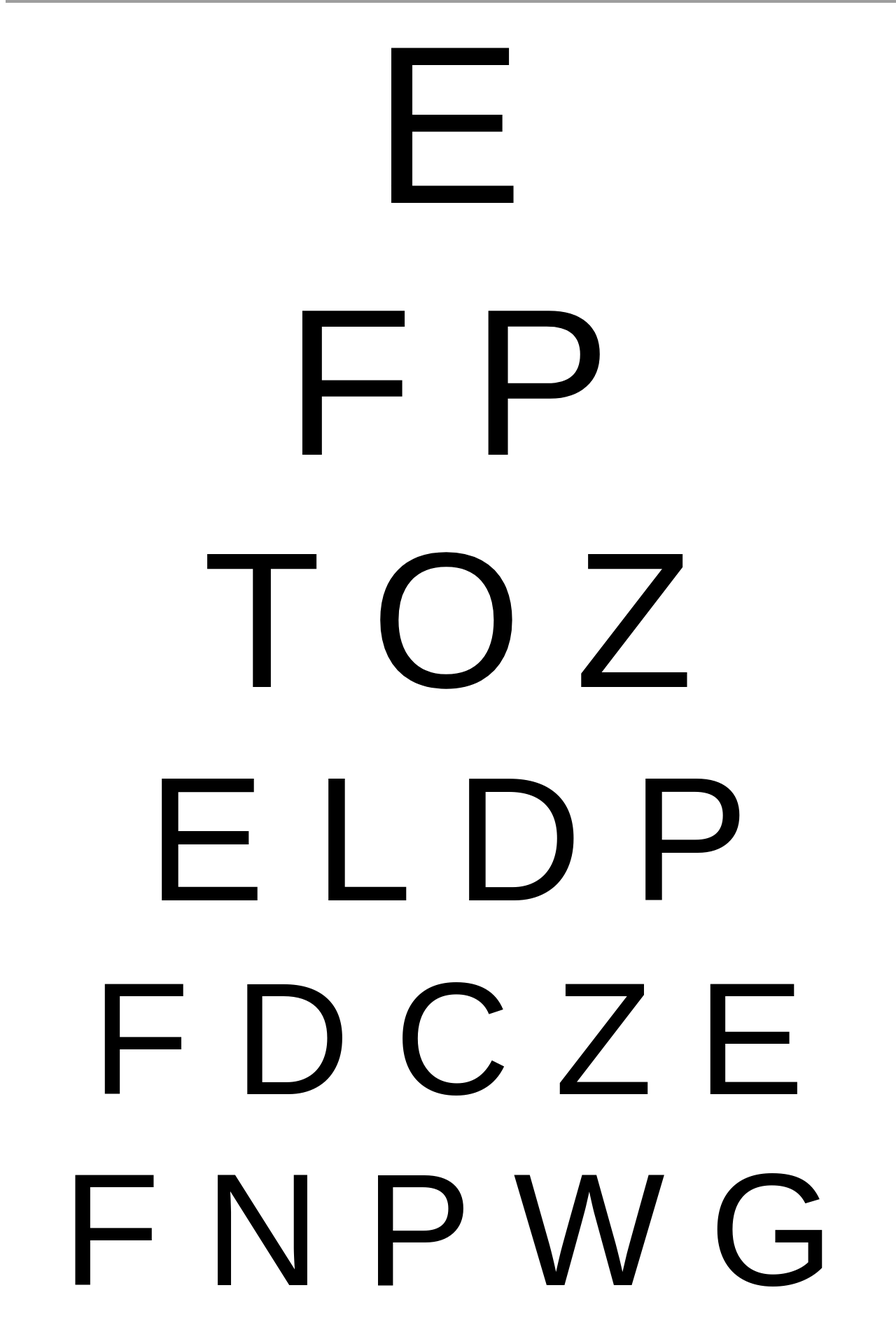
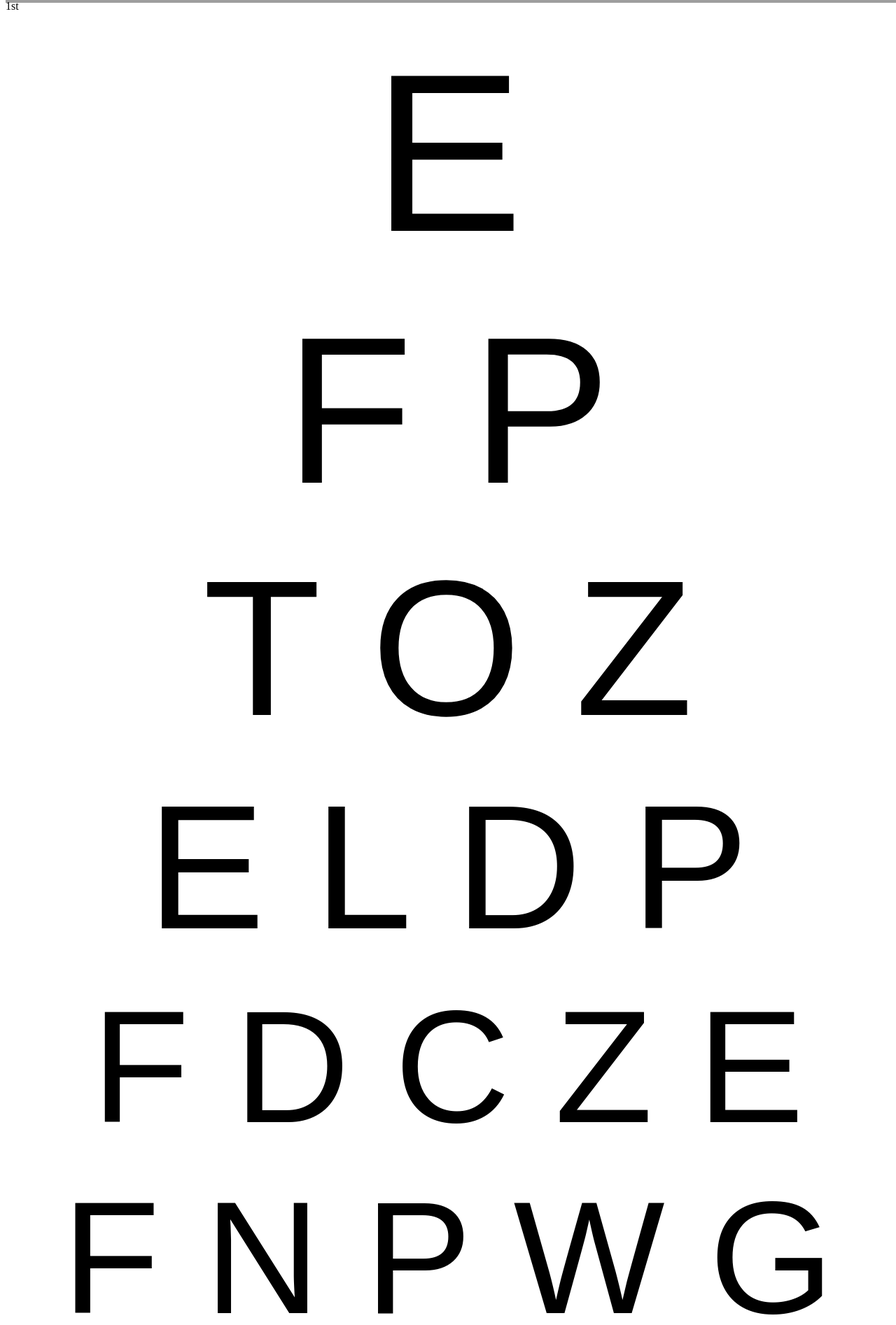
Before and after one commit to ASUR12ZURVAN/Home-EYECARE, a Django app: template Integ/templates/hd.html in a window 1280 px wide. Shown: the part 937-2831 px from the top of the page at 70% size. Run offline with Django 5.2, Linux system fonts and the light colour scheme; the template is opened without the code that fills it, so the values that code supplies are empty; parts of the project's set-up code (start-up, migrations or seed data) failed here and were passed over; grey boxes are pictures that could not be loaded.

Commit message:
Last Finalization

```diff
--- a/Integ/templates/about.html
+++ b/Integ/templates/about.html
@@ -122,7 +122,6 @@
     <div class="navbar">
         <h1>HOME-EYECARE</h1>
         <div class="menu">
-            <a href="#">Support</a>
         </div>
     </div>
 
@@ -143,7 +142,6 @@
 
                 <p>Thank you for trusting Home-EyeCare!</p>
 
-                <a href="{% url 'index' %}" class="back-home">Back to Home</a>
             </div>
         </div>
     </div>
--- a/Integ/templates/hd.html
+++ b/Integ/templates/hd.html
@@ -23,7 +23,7 @@
     </div>
 
     <div>
-        <p class="sentence" style="font-size: 322px;text-align: center;">E</p>
+        <p>1st</p> <p class="sentence" style="font-size: 322px;text-align: center;">E</p>
         <p class="sentence" style="font-size: 299px;text-align: center;">F P</p>
         <p class="sentence" style="font-size: 276px;text-align: center;">T O Z</p>
         <p class="sentence" style="font-size: 252px;text-align: center;">E L D P</p>
```
